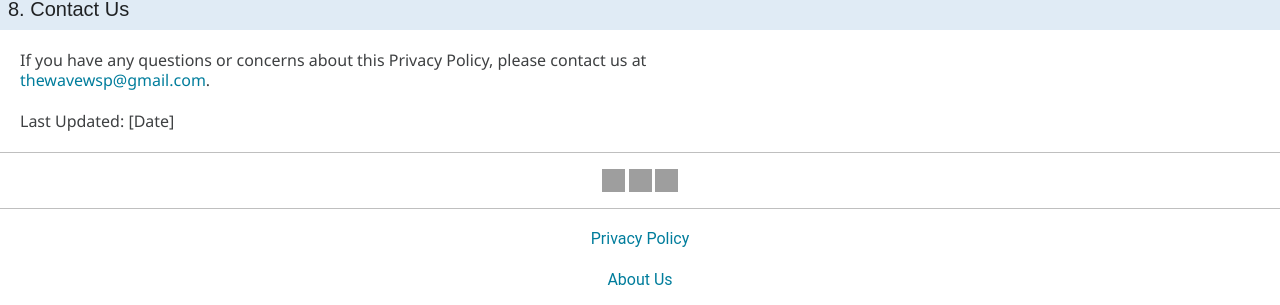
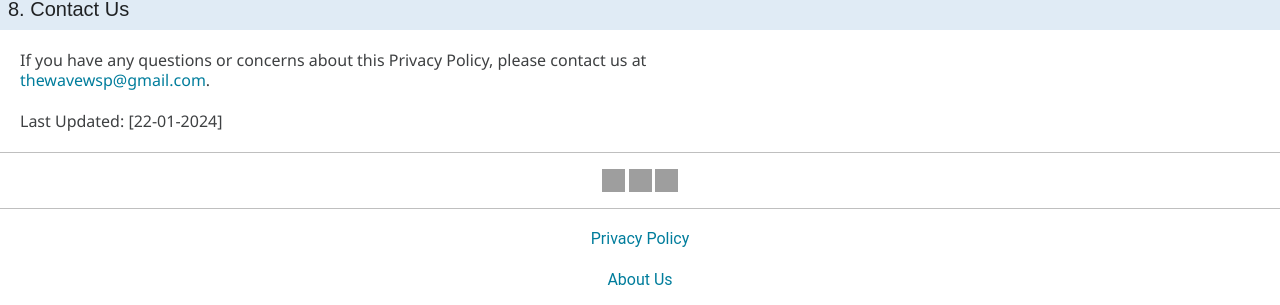
Before and after one commit to Thewavewsp/Thewavewsp.github.io, a Jekyll site: the page built from Policy.html, in a window 1280 px wide. Shown: the part 1200-1505 px from the top of the page. Built offline with Jekyll 4.4.1, drawn with Linux system fonts in a browser that asks for light colours; some web fonts are replaced; grey boxes are pictures that could not be loaded.

Commit message:
Update Policy.html

```diff
--- a/Policy.html
+++ b/Policy.html
@@ -65,7 +65,7 @@ permalink: /Policy
     </section>
 
     <footer>
-        <p>Last Updated: [Date]</p>
+        <p>Last Updated: [22-01-2024]</p>
     </footer>
 </body>
 
```
